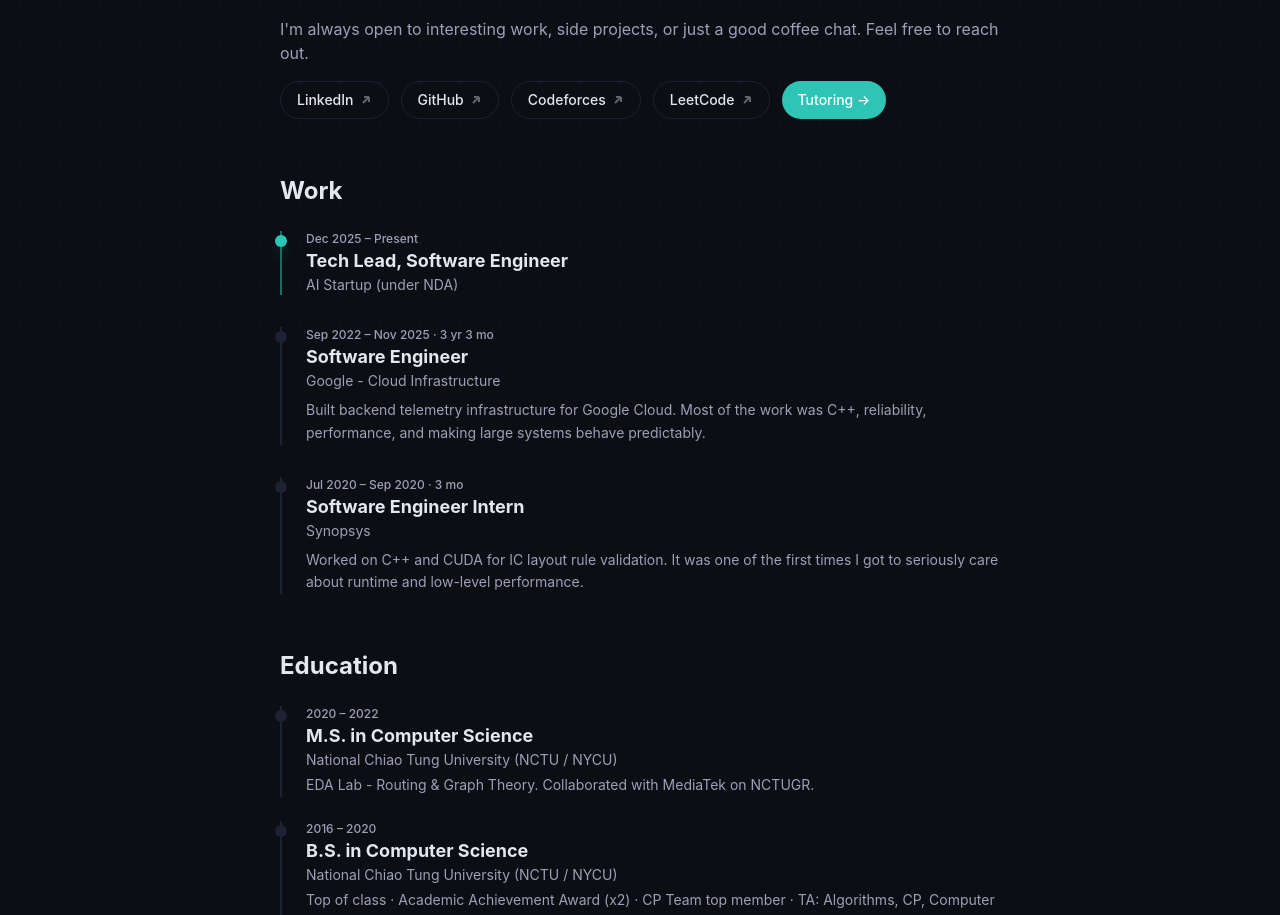
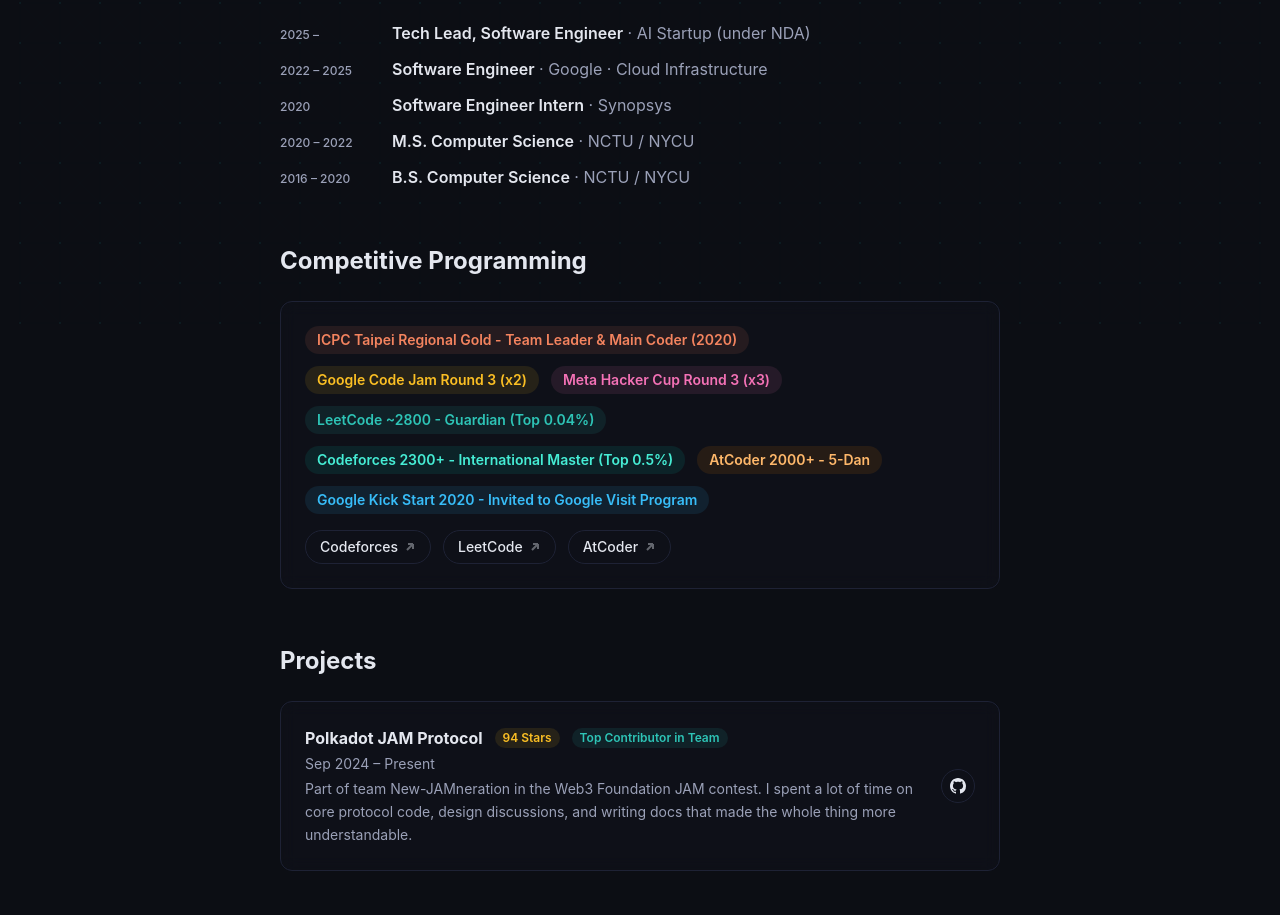
Before and after one commit to HanaYukii/hanayukii-site, a Next.js app: page /about in a window 1280 px wide. Shown: the part 457-1372 px from the top of the page. Built offline with nearby package versions, Linux system fonts and the light colour scheme.

Commit message:
simplify About page: compact Background section, move Get in Touch to bottom

```diff
--- a/src/app/about/page.tsx
+++ b/src/app/about/page.tsx
@@ -27,153 +27,29 @@ export default function About() {
         </section>
       </FadeIn>
 
-      {/* Get in Touch */}
+      {/* Work & Education */}
       <FadeIn>
         <section className="mb-14">
-          <h2 className="mb-4 text-2xl font-bold">Get in Touch</h2>
-          <p className="mb-4 text-text-muted">
-            I&apos;m always open to interesting work, side projects, or just a
-            good coffee chat. Feel free to reach out.
-          </p>
-          <div className="flex flex-wrap gap-3">
-            <a
-              href="https://www.linkedin.com/in/erh-hsuan-lu-a9b0681ba/"
-              target="_blank"
-              rel="noopener noreferrer"
-              className="inline-flex items-center gap-1.5 rounded-full border border-border px-4 py-2 text-sm font-medium transition-all hover:border-primary hover:text-primary"
-            >
-              LinkedIn
-              <svg className="h-3 w-3 opacity-40" viewBox="0 0 12 12" fill="none" stroke="currentColor" strokeWidth="2"><path d="M3 9l6-6m0 0H4m5 0v5"/></svg>
-            </a>
-            <a
-              href="https://github.com/HanaYukii"
-              target="_blank"
-              rel="noopener noreferrer"
-              className="inline-flex items-center gap-1.5 rounded-full border border-border px-4 py-2 text-sm font-medium transition-all hover:border-primary hover:text-primary"
-            >
-              GitHub
-              <svg className="h-3 w-3 opacity-40" viewBox="0 0 12 12" fill="none" stroke="currentColor" strokeWidth="2"><path d="M3 9l6-6m0 0H4m5 0v5"/></svg>
-            </a>
-            <a
-              href="https://codeforces.com/profile/HanaYukii"
-              target="_blank"
-              rel="noopener noreferrer"
-              className="inline-flex items-center gap-1.5 rounded-full border border-border px-4 py-2 text-sm font-medium transition-all hover:border-primary hover:text-primary"
-            >
-              Codeforces
-              <svg className="h-3 w-3 opacity-40" viewBox="0 0 12 12" fill="none" stroke="currentColor" strokeWidth="2"><path d="M3 9l6-6m0 0H4m5 0v5"/></svg>
-            </a>
-            <a
-              href="https://leetcode.com/u/HanaYukii/"
-              target="_blank"
-              rel="noopener noreferrer"
-              className="inline-flex items-center gap-1.5 rounded-full border border-border px-4 py-2 text-sm font-medium transition-all hover:border-primary hover:text-primary"
-            >
-              LeetCode
-              <svg className="h-3 w-3 opacity-40" viewBox="0 0 12 12" fill="none" stroke="currentColor" strokeWidth="2"><path d="M3 9l6-6m0 0H4m5 0v5"/></svg>
-            </a>
-            <Link
-              href="/tutoring"
-              className="inline-flex items-center gap-1.5 rounded-full bg-primary px-4 py-2 text-sm font-medium text-white transition-colors hover:bg-primary-dark"
-            >
-              Tutoring →
-            </Link>
+          <h2 className="mb-5 text-2xl font-bold">Background</h2>
+          <div className="space-y-3">
+            {[
+              { period: "2025 –", role: "Tech Lead, Software Engineer", place: "AI Startup (under NDA)", current: true },
+              { period: "2022 – 2025", role: "Software Engineer", place: "Google · Cloud Infrastructure" },
+              { period: "2020", role: "Software Engineer Intern", place: "Synopsys" },
+              { period: "2020 – 2022", role: "M.S. Computer Science", place: "NCTU / NYCU" },
+              { period: "2016 – 2020", role: "B.S. Computer Science", place: "NCTU / NYCU" },
+            ].map((item, i) => (
+              <div key={i} className="flex items-baseline gap-4">
+                <span className="shrink-0 w-24 text-xs font-medium text-text-muted">{item.period}</span>
+                <div className="min-w-0">
+                  <span className="font-semibold">{item.role}</span>
+                  <span className="text-text-muted"> · {item.place}</span>
+                </div>
+              </div>
+            ))}
           </div>
         </section>
       </FadeIn>
-
-      {/* Work Experience */}
-      <section className="mb-14">
-        <FadeIn>
-          <h2 className="mb-6 text-2xl font-bold">Work</h2>
-        </FadeIn>
-        <div className="space-y-8">
-          {[
-            {
-              period: "Dec 2025 – Present",
-              title: "Tech Lead, Software Engineer",
-              company: "AI Startup (under NDA)",
-              desc: "",
-              current: true,
-            },
-            {
-              period: "Sep 2022 – Nov 2025 · 3 yr 3 mo",
-              title: "Software Engineer",
-              company: "Google - Cloud Infrastructure",
-              desc: "Built backend telemetry infrastructure for Google Cloud. Most of the work was C++, reliability, performance, and making large systems behave predictably.",
-              current: false,
-            },
-            {
-              period: "Jul 2020 – Sep 2020 · 3 mo",
-              title: "Software Engineer Intern",
-              company: "Synopsys",
-              desc: "Worked on C++ and CUDA for IC layout rule validation. It was one of the first times I got to seriously care about runtime and low-level performance.",
-              current: false,
-            },
-          ].map((job, i) => (
-            <FadeIn key={job.company} delay={i * 0.1}>
-              <div
-                className={`relative border-l-2 pl-6 ${
-                  job.current ? "border-primary/50" : "border-border"
-                }`}
-              >
-                <div
-                  className={`absolute -left-[7px] top-1 h-3 w-3 rounded-full ${
-                    job.current ? "bg-primary shadow-lg shadow-primary/50" : "bg-border"
-                  }`}
-                />
-                <p className="text-xs font-medium text-text-muted">
-                  {job.period}
-                </p>
-                <h3 className="text-lg font-bold">{job.title}</h3>
-                <p className="text-sm text-text-muted">{job.company}</p>
-                {job.desc && (
-                  <p className="mt-2 text-sm leading-relaxed text-text-muted">
-                    {job.desc}
-                  </p>
-                )}
-              </div>
-            </FadeIn>
-          ))}
-        </div>
-      </section>
-
-      {/* Education */}
-      <section className="mb-14">
-        <FadeIn>
-          <h2 className="mb-6 text-2xl font-bold">Education</h2>
-        </FadeIn>
-        <div className="space-y-6">
-          {[
-            {
-              period: "2020 – 2022",
-              degree: "M.S. in Computer Science",
-              school: "National Chiao Tung University (NCTU / NYCU)",
-              details: "EDA Lab - Routing & Graph Theory. Collaborated with MediaTek on NCTUGR.",
-            },
-            {
-              period: "2016 – 2020",
-              degree: "B.S. in Computer Science",
-              school: "National Chiao Tung University (NCTU / NYCU)",
-              details: "Top of class · Academic Achievement Award (x2) · CP Team top member · TA: Algorithms, CP, Computer Organization.",
-            },
-          ].map((edu, i) => (
-            <FadeIn key={edu.degree} delay={i * 0.1}>
-              <div className="relative border-l-2 border-border pl-6">
-                <div className="absolute -left-[7px] top-1 h-3 w-3 rounded-full bg-border" />
-                <p className="text-xs font-medium text-text-muted">
-                  {edu.period}
-                </p>
-                <h3 className="text-lg font-bold">{edu.degree}</h3>
-                <p className="text-sm text-text-muted">{edu.school}</p>
-                <p className="mt-1 text-sm leading-relaxed text-text-muted">
-                  {edu.details}
-                </p>
-              </div>
-            </FadeIn>
-          ))}
-        </div>
-      </section>
 
       {/* Competitive Programming */}
       <section className="mb-14">
@@ -300,7 +176,7 @@ export default function About() {
               {
                 label: "Domains",
                 items: [
-                  "Backend / Infrastructure",
+                  "Software Engineering",
                   "System Design",
                   "Algorithms",
                   "Web3 / Blockchain",
@@ -436,7 +312,7 @@ export default function About() {
               "日本旅遊",
               "日本語 N2",
               "Competitive Programming",
-              "Backend Engineer",
+              "Software Engineer",
             ].map((tag, i) => (
               <span
                 key={tag}
@@ -460,6 +336,61 @@ export default function About() {
         </section>
       </FadeIn>
 
+      {/* Get in Touch */}
+      <FadeIn>
+        <section className="mb-14">
+          <h2 className="mb-4 text-2xl font-bold">Get in Touch</h2>
+          <p className="mb-4 text-text-muted">
+            I&apos;m always open to interesting work, side projects, or just a
+            good coffee chat. Feel free to reach out.
+          </p>
+          <div className="flex flex-wrap gap-3">
+            <a
+              href="https://www.linkedin.com/in/erh-hsuan-lu-a9b0681ba/"
+              target="_blank"
+              rel="noopener noreferrer"
+              className="inline-flex items-center gap-1.5 rounded-full border border-border px-4 py-2 text-sm font-medium transition-all hover:border-primary hover:text-primary"
+            >
+              LinkedIn
+              <svg className="h-3 w-3 opacity-40" viewBox="0 0 12 12" fill="none" stroke="currentColor" strokeWidth="2"><path d="M3 9l6-6m0 0H4m5 0v5"/></svg>
+            </a>
+            <a
+              href="https://github.com/HanaYukii"
+              target="_blank"
+              rel="noopener noreferrer"
+              className="inline-flex items-center gap-1.5 rounded-full border border-border px-4 py-2 text-sm font-medium transition-all hover:border-primary hover:text-primary"
+            >
+              GitHub
+              <svg className="h-3 w-3 opacity-40" viewBox="0 0 12 12" fill="none" stroke="currentColor" strokeWidth="2"><path d="M3 9l6-6m0 0H4m5 0v5"/></svg>
+            </a>
+            <a
+              href="https://codeforces.com/profile/HanaYukii"
+              target="_blank"
+              rel="noopener noreferrer"
+              className="inline-flex items-center gap-1.5 rounded-full border border-border px-4 py-2 text-sm font-medium transition-all hover:border-primary hover:text-primary"
+            >
+              Codeforces
+              <svg className="h-3 w-3 opacity-40" viewBox="0 0 12 12" fill="none" stroke="currentColor" strokeWidth="2"><path d="M3 9l6-6m0 0H4m5 0v5"/></svg>
+            </a>
+            <a
+              href="https://leetcode.com/u/HanaYukii/"
+              target="_blank"
+              rel="noopener noreferrer"
+              className="inline-flex items-center gap-1.5 rounded-full border border-border px-4 py-2 text-sm font-medium transition-all hover:border-primary hover:text-primary"
+            >
+              LeetCode
+              <svg className="h-3 w-3 opacity-40" viewBox="0 0 12 12" fill="none" stroke="currentColor" strokeWidth="2"><path d="M3 9l6-6m0 0H4m5 0v5"/></svg>
+            </a>
+            <Link
+              href="/tutoring"
+              className="inline-flex items-center gap-1.5 rounded-full bg-primary px-4 py-2 text-sm font-medium text-white transition-colors hover:bg-primary-dark"
+            >
+              Tutoring →
+            </Link>
+          </div>
+        </section>
+      </FadeIn>
+
     </div>
   );
 }
```
